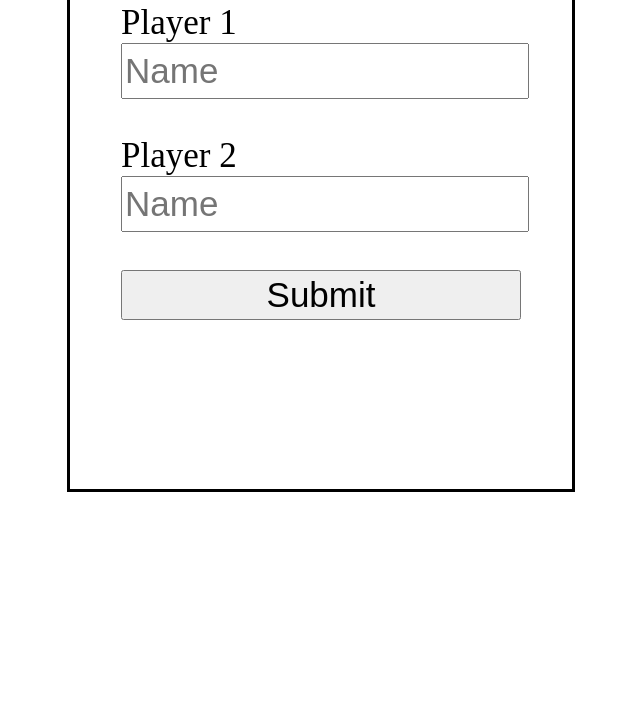
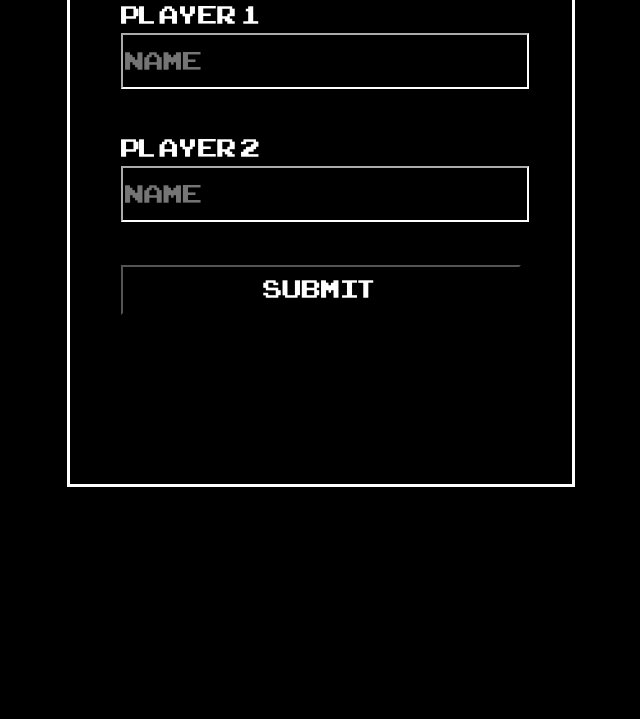
Before and after one commit to efong14/Tic-Tac-Toe, a plain HTML site: page index.html in a window 1280 px wide. Shown: the part 81-800 px from the top of the page, without its empty margins (319-959 px from the left). Drawn offline with Linux system fonts and the light colour scheme.

Commit message:
Added font and changed font color.

```diff
--- a/style.css
+++ b/style.css
@@ -1,34 +1,43 @@
+@font-face {
+    font-family: pixel;
+    src: url(/Font/ARCADECLASSIC.TTF);
+}
+
 body {
 display: flex;
 flex-direction: column;
 align-items: center;
-}
-
-.textContainer {
-   font-size: 50px;
-}
-
-.boardContainer {
-    height: 500px;
-    width: 500px;
-    display: grid;
-    grid-template: repeat(3, 1fr) / repeat(3, 1fr);
-    border: 1px solid black;
-}
-
-.buttonContainer {
-    border: 1px solid black;
-}
-
-.buttonContainer > button {
-    height: 100%;
-    width: 100%;
+background-color: black;
+color: white;
+font-family: pixel;
 }
 
 dialog {
     height: 470px;
     width: 470px;
-    top: 65px;
+    top: 60px;
+    background-color: black;
+    color: white;
+}
+
+form {
+    display: grid;
+    grid-template-rows: 1fr 1fr 1fr;
+    height: 400px;
+}
+
+input {
+    border-color: white;
+    background-color: black;
+    color: white;
+    font-family: pixel;
+}
+
+form > div, input, form > button, .winnerStatus, #newGame{
+    height: 50px;
+    width: 400px;
+    font-size: 35px;
+    justify-self: center;
 }
 
 .gameEnd {
@@ -44,20 +53,34 @@ dialog {
     height: 100%;
 }
 
-form {
-    display: grid;
-    grid-template-rows: 1fr 1fr 1fr;
-    height: 400px;
-}
-
-form > div, input, form > button, .winnerStatus, #newGame{
-    height: 50px;
-    width: 400px;
-    font-size: 35px;
-    justify-self: center;
-
-}
-
 .winnerStatus {
     text-align: center;
 }
+
+.textContainer {
+   font-size: 50px;
+}
+
+.boardContainer {
+    height: 500px;
+    width: 500px;
+    display: grid;
+    grid-template: repeat(3, 1fr) / repeat(3, 1fr);
+    border: 1px solid black;
+}
+
+button {
+    background-color: black;
+    color: white;
+    font-family: pixel;
+}
+
+.buttonContainer {
+    border: 1px solid black;
+}
+
+.buttonContainer > button {
+    height: 100%;
+    width: 100%;
+    font-size: 50px;
+}
```
Also changed, not shown: Font/ARCADECLASSIC.TTF (added).
